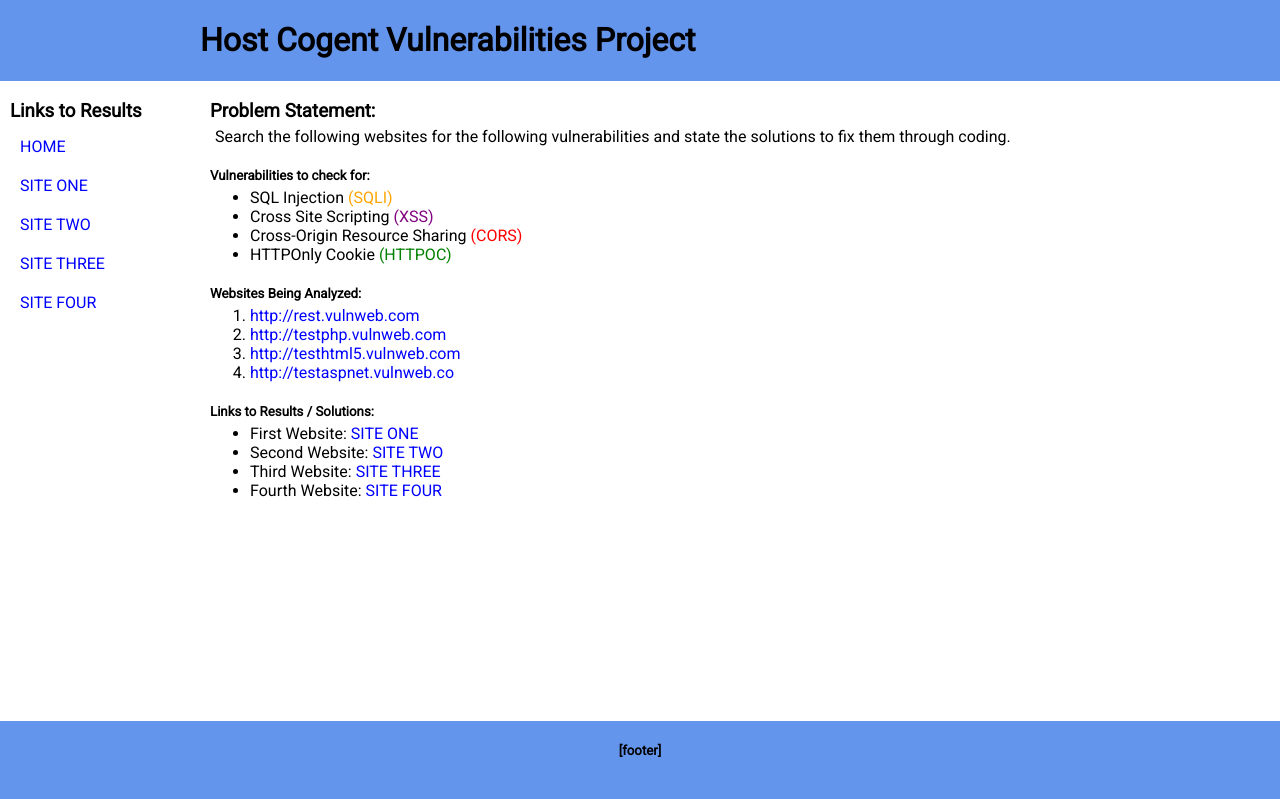
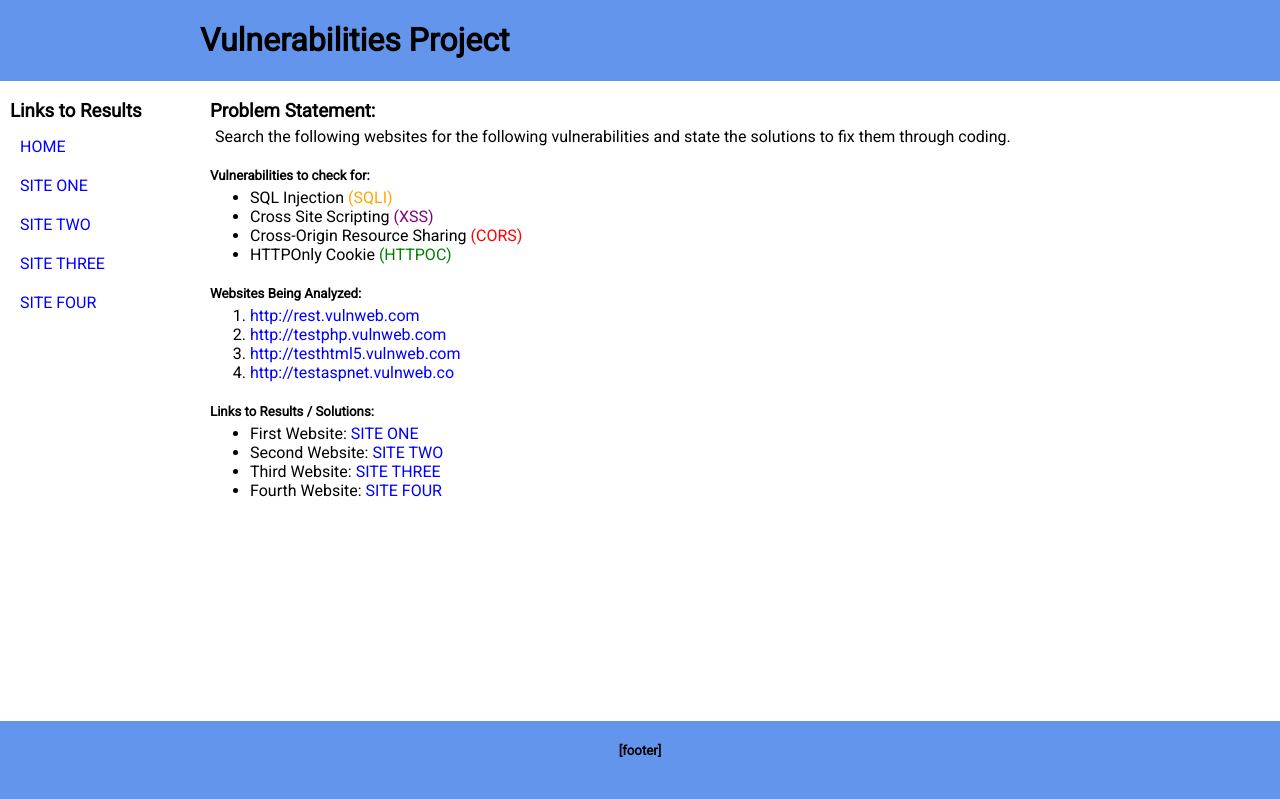
Before and after one commit to adevlinb/vulnerabilities-project, a plain HTML site: page index.html in a window 1280 px wide. Drawn offline with Linux system fonts and the light colour scheme.

Commit message:
fix title

```diff
--- a/index.html
+++ b/index.html
@@ -5,11 +5,11 @@
     <meta http-equiv="X-UA-Compatible" content="IE=edge">
     <meta name="viewport" content="width=device-width, initial-scale=1.0">
     <link rel="stylesheet" href="./css/styles.css">
-    <title>Document</title>
+    <title>Vulnerabilities Project</title>
 </head>
 <body>
     <div id="header">
-        <h1>Host Cogent Vulnerabilities Project</h1>
+        <h1>Vulnerabilities Project</h1>
     </div>
     <div id="main">
         <aside>
```
